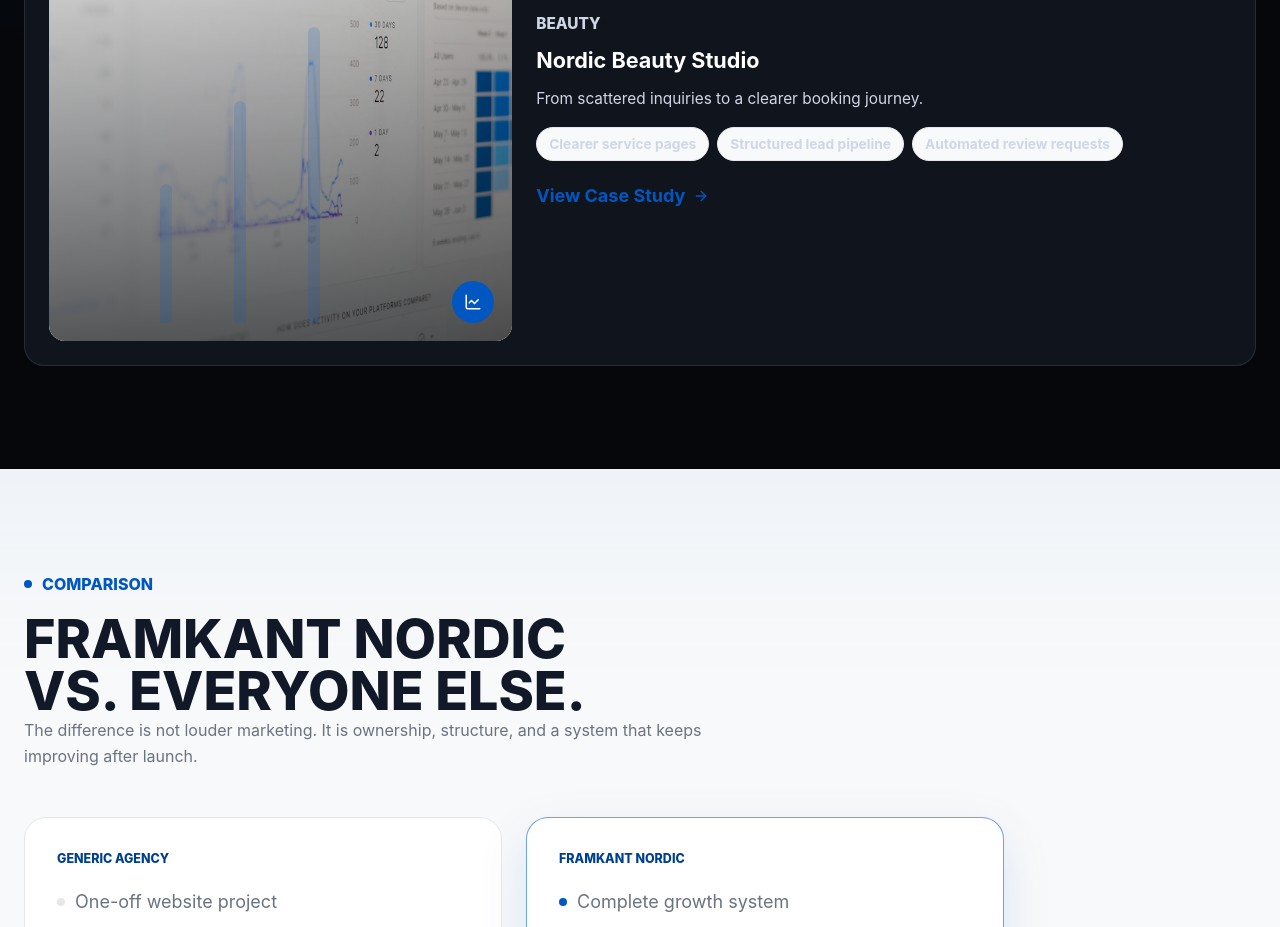
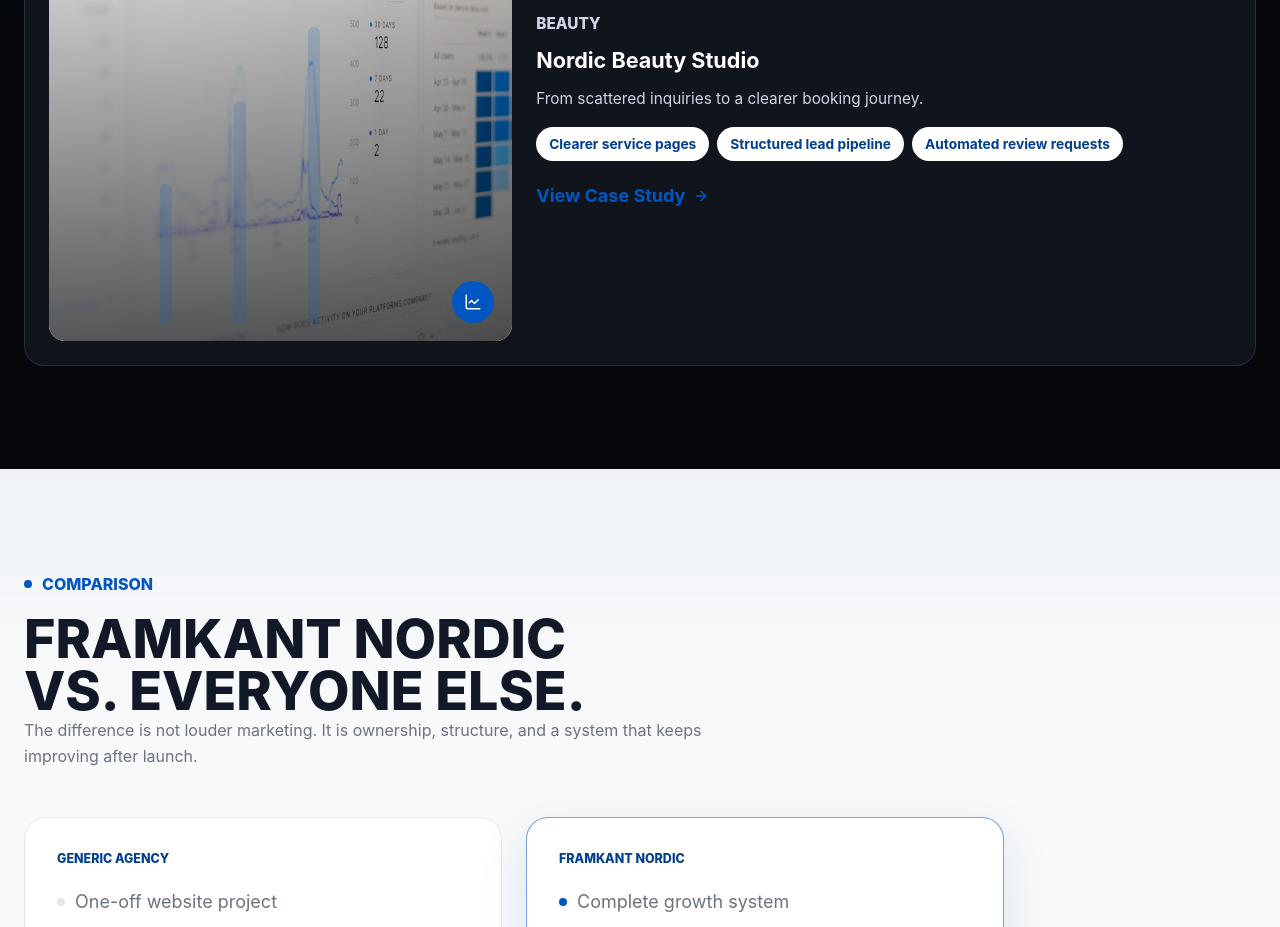
Before and after one commit to mawa8633/framkant-nordic, a Next.js app: page / in a window 1280 px wide. Shown: the part 6120-7047 px from the top of the page. Built offline with nearby package versions, Linux system fonts and the light colour scheme.

Commit message:
Improve metric pill contrast

```diff
--- a/app/globals.css
+++ b/app/globals.css
@@ -1696,10 +1696,16 @@
   background: var(--surface);
   border: 1px solid var(--line);
   border-radius: 999px;
-  color: var(--muted);
+  color: var(--blue-dark);
   font-size: 0.86rem;
   font-weight: 700;
   padding: 8px 12px;
+}
+
+.section.dark .metric-list li {
+  background: #ffffff;
+  border-color: rgba(255, 255, 255, 0.18);
+  color: var(--blue-dark);
 }
 
 .chip-row {
```
